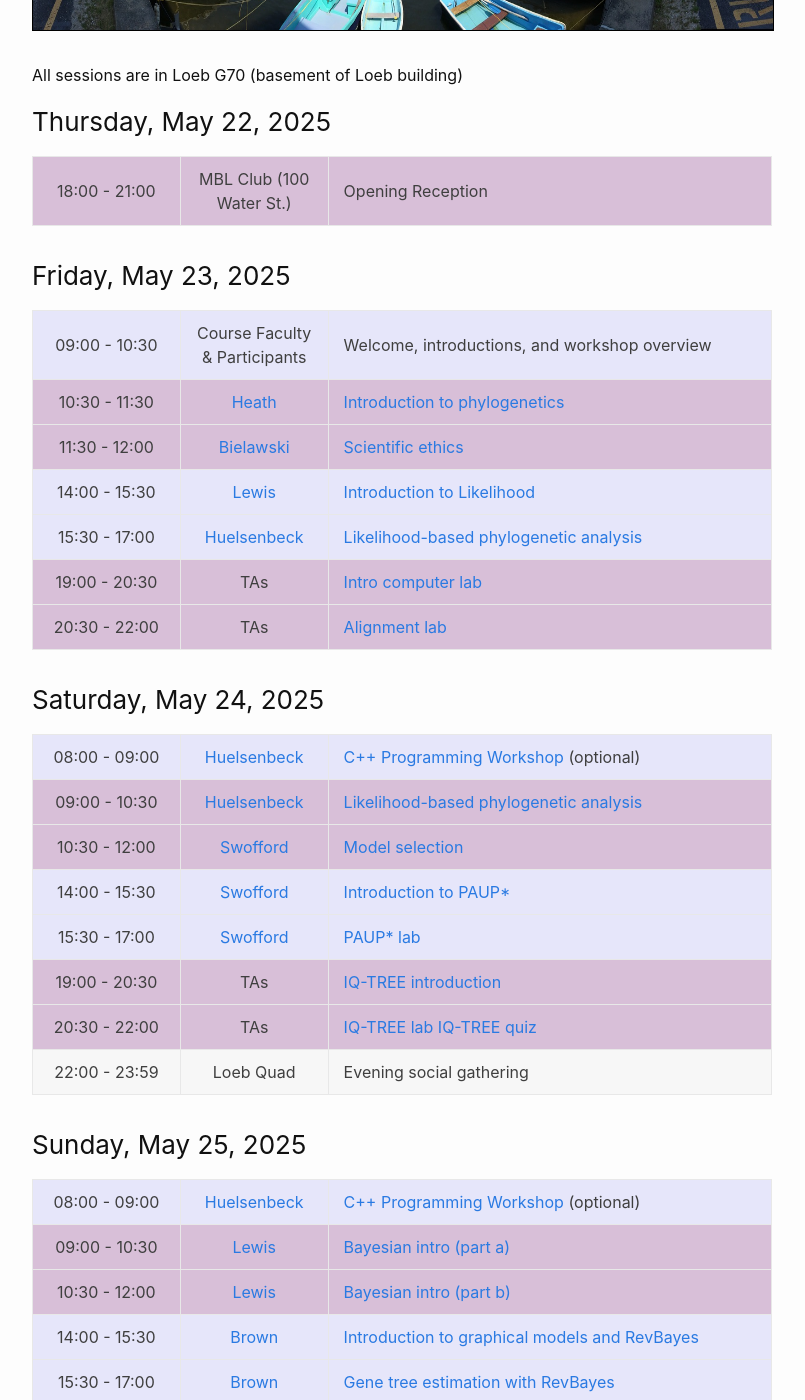
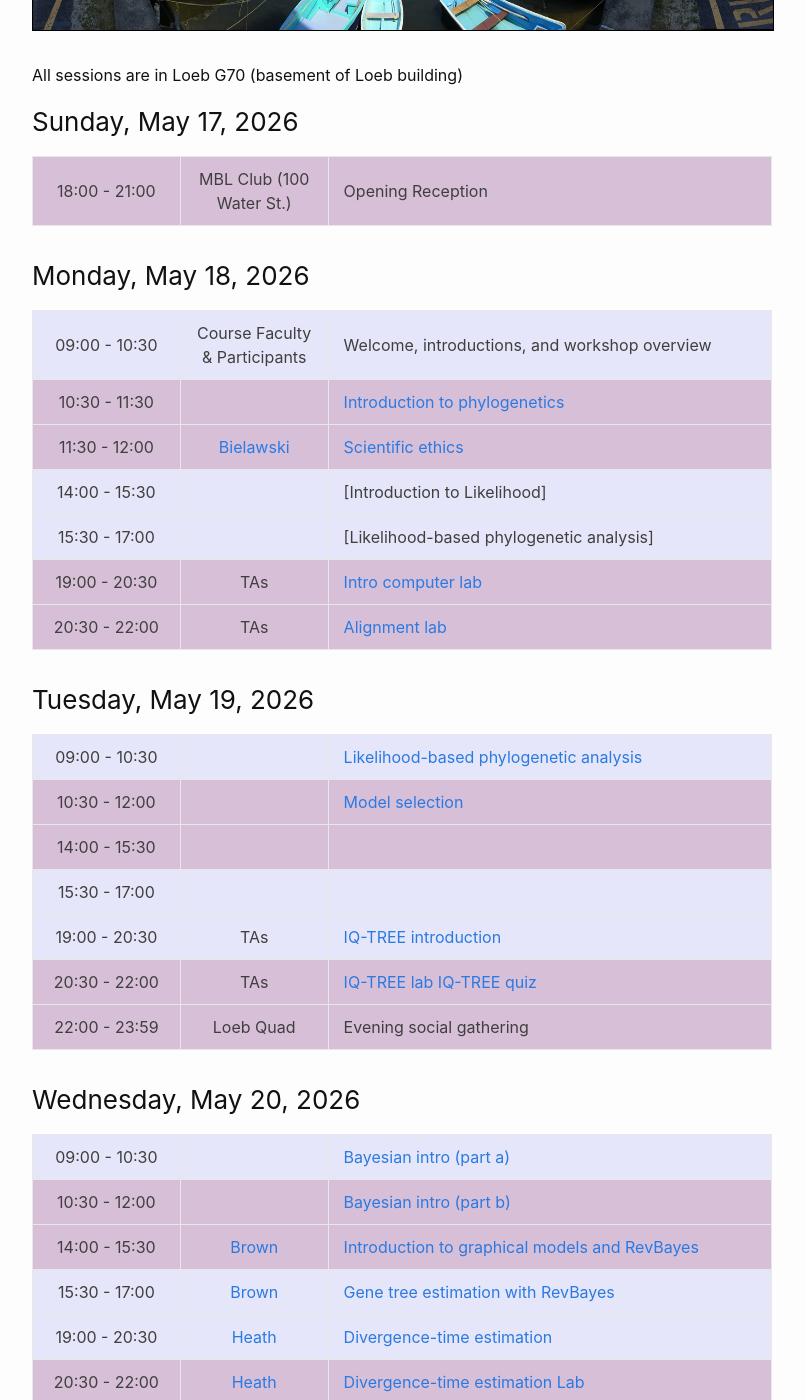
Before and after one commit to molevolworkshop/molevolworkshop.github.io, a Jekyll site: the page built from schedule.md, in a window 1280 px wide and 1400 px high, scrolled down 385 px. Shown: the whole window, without its empty margins (238-1043 px from the left). Built offline with Jekyll 4.4.1, drawn with Linux system fonts in a browser that asks for light colours; some of the changed text lies outside the part shown.

Commit message:
Partial schedule update

```diff
--- a/schedule.md
+++ b/schedule.md
@@ -8,43 +8,41 @@ permalink: /schedule/
 
 All sessions are in Loeb G70 (basement of Loeb building)
 
-### Thursday, May 22, 2025
+### Sunday, May 17, 2026
 
 ---------------|--------------------------------------|-----------------------------------
  18:00 - 21:00 |  MBL Club (100 Water St.)            | Opening Reception
 {:.daily-schedule-std}
 
-### Friday, May 23, 2025
+### Monday, May 18, 2026
 
 ---------------|--------------------------------------|-----------------------------------
  09:00 - 10:30 | Course Faculty & Participants        | Welcome, introductions, and workshop overview
- 10:30 - 11:30 | [Heath](/faculty-heath/)             | [Introduction to phylogenetics]({{ site.baseurl }}/faculty/heath/pdf/Intro_phylogeny_2025.pdf)
+ 10:30 - 11:30 |                                      | [Introduction to phylogenetics]({{ site.baseurl }}/faculty/heath/pdf/Intro_phylogeny_2025.pdf)
  11:30 - 12:00 | [Bielawski](/faculty-bielawski/)     | [Scientific ethics](http://awarnach.mathstat.dal.ca/~joeb/PAML_lab/slides/Ethics_intro_2025_A.pdf)
- 14:00 - 15:30 | [Lewis](/faculty-lewis/)             | [Introduction to Likelihood]({{ site.baseurl }}/faculty/lewis/pdf/lewis-likelihood-2025.pdf)
- 15:30 - 17:00 | [Huelsenbeck](/faculty-huelsenbeck/) | [Likelihood-based phylogenetic analysis]({{ site.baseurl }}/faculty/huelsenbeck/pdf/woodsHole2025.pdf)
+ 14:00 - 15:30 |                                      | [Introduction to Likelihood]
+ 15:30 - 17:00 |                                      | [Likelihood-based phylogenetic analysis]
  19:00 - 20:30 | TAs                                  | [Intro computer lab](/labs/intro/)
  20:30 - 22:00 | TAs                                  | [Alignment lab](/labs/alignment/)
 {: .daily-schedule-cpp}
 
-### Saturday, May 24, 2025
+### Tuesday, May 19, 2026
 
 ---------------|--------------------------------------|-----------------------------------
- 08:00 - 09:00 | [Huelsenbeck](/faculty-huelsenbeck/) | [C++ Programming Workshop]({{ site.baseurl }}/assets/pdf/Programming_Book.pdf) (optional)
- 09:00 - 10:30 | [Huelsenbeck](/faculty-huelsenbeck/) | [Likelihood-based phylogenetic analysis]({{ site.baseurl }}/faculty/huelsenbeck/pdf/woodsHole2025.pdf)
- 10:30 - 12:00 | [Swofford](/faculty-swofford/)       | [Model selection]({{ site.baseurl }}/faculty/swofford/pdf/swofford_WH2025_modsel.pdf)
- 14:00 - 15:30 | [Swofford](/faculty-swofford/)       | [Introduction to PAUP*](http://paup.phylosolutions.com/)
- 15:30 - 17:00 | [Swofford](/faculty-swofford/)       | [PAUP* lab](/faculty/swofford/pdf/modsel-sim-tutorial.html)
+ 09:00 - 10:30 |                                      | [Likelihood-based phylogenetic analysis]({{ site.baseurl }}/faculty/huelsenbeck/pdf/woodsHole2025.pdf)
+ 10:30 - 12:00 |                                      | [Model selection]({{ site.baseurl }}/faculty/swofford/pdf/swofford_WH2025_modsel.pdf)
+ 14:00 - 15:30 |                                      |
+ 15:30 - 17:00 |                                      |
  19:00 - 20:30 | TAs                                  | [IQ-TREE introduction]({{ site.baseurl }}/faculty/mcshea/pdf/MOLE2025-IQ-TREE.pdf)
  20:30 - 22:00 | TAs                                  | [IQ-TREE lab](https://iqtree.github.io/workshop/molevol_tutorial2025) [IQ-TREE quiz](https://docs.google.com/forms/d/e/1FAIpQLSfvNMk0HJFBHDU9qAbNopbhWORx0CwSEBFdxSuCiDLJ5K1g5w/viewform?usp=dialog)
  22:00 - 23:59 | Loeb Quad                            | Evening social gathering
 {:.daily-schedule-cpp}
 
-### Sunday, May 25, 2025
+### Wednesday, May 20, 2026
 
 ---------------|--------------------------------------|-----------------------------------
- 08:00 - 09:00 | [Huelsenbeck](/faculty-huelsenbeck/) | [C++ Programming Workshop]({{ site.baseurl }}/assets/pdf/Programming_Book.pdf) (optional)
- 09:00 - 10:30 | [Lewis](/faculty-lewis/)             | [Bayesian intro (part a)]({{ site.baseurl }}/faculty/lewis/pdf/lewis-bayesian-2025a.pdf)
- 10:30 - 12:00 | [Lewis](/faculty-lewis/)             | [Bayesian intro (part b)]({{ site.baseurl }}/faculty/lewis/pdf/lewis-bayesian-2025b.pdf)
+ 09:00 - 10:30 |                                      | [Bayesian intro (part a)]({{ site.baseurl }}/faculty/lewis/pdf/lewis-bayesian-2025a.pdf)
+ 10:30 - 12:00 |                                      | [Bayesian intro (part b)]({{ site.baseurl }}/faculty/lewis/pdf/lewis-bayesian-2025b.pdf)
  14:00 - 15:30 | [Brown](/faculty-brown/)             | [Introduction to graphical models and RevBayes](/faculty/brown/pdf/Brown_GraphicalModels_RevBayes.pdf)
  15:30 - 17:00 | [Brown](/faculty-brown/)             | [Gene tree estimation with RevBayes](https://revbayes.github.io/tutorials/ctmc/)
  19:00 - 20:30 | [Heath](/faculty-heath/)             | [Divergence-time estimation](https://figshare.com/articles/Bayesian_Divergence-Time_Estimation_Lecture/6849005)
@@ -52,10 +50,9 @@ All sessions are in Loeb G70 (basement of Loeb building)
  22:00 - 23:59 | Loeb Quad                            | Social
 {:.daily-schedule-cpp}
 
-### Monday, May 26, 2025
+### Thursday, May 21, 2026
 
 ---------------|--------------------------------------|-----------------------------------
- 08:00 - 09:00 | [Huelsenbeck](/faculty-huelsenbeck/) | [C++ Programming Workshop]({{ site.baseurl }}/assets/pdf/Programming_Book.pdf) (optional)
  09:00 - 10:30 | [Eme](/faculty-eme/)		          | [Deep phylogenomics]({{ site.baseurl }}/faculty/eme/pdf/Phylogenomics_EmeLaura_WoodsHole2025.pdf)
  10:30 - 12:00 | [Eme](/faculty-beerli/)              | [Deep phylogenomics]({{ site.baseurl }}/faculty/eme/pdf/Phylogenomics_EmeLaura_WoodsHole2025.pdf)
  14:00 - 15:30 | [Beerli](/faculty-beerli/)           | [Introduction to The Coalescent]({{ site.baseurl }}/faculty/beerli/pdf/coalescence1-mbl2025.pdf)
@@ -65,10 +62,9 @@ All sessions are in Loeb G70 (basement of Loeb building)
  22:00 - 23:59 | Loeb Quad                            | Social
 {:.daily-schedule-cpp}
 
-### Tuesday, May 27, 2025
+### Friday, May 22, 2026
 
 ---------------|--------------------------------------|-----------------------------------
- 08:00 - 09:00 | [Huelsenbeck](/faculty-huelsenbeck/) | [C++ Programming Workshop]({{ site.baseurl }}/assets/pdf/Programming_Book.pdf) (optional)
  09:00 - 10:30 | [Beerli](/faculty-beerli/)           | [Model comparison in biogeography/population genetics using MIGRATE (introduction slides)]({{site.baseurl}}/faculty/beerli/pdf/bayesfactor_presented2024.pdf)
  10:30 - 12:00 | [Beerli](/faculty-beerli/)           | [MIGRATE (Tutorial)]({{ site.baseurl }}/faculty/beerli/migrate-tutorial-html/MIGRATEtutorial2023.html)
  14:00 - 15:30 | [Edwards](/faculty-edwards/)         | [Multilocus phylogeography and phylogenetics]({{ site.baseurl }}/faculty/edwards/pdf/Edwards_MBL_2025_partI.pdf)
@@ -78,14 +74,13 @@ All sessions are in Loeb G70 (basement of Loeb building)
  22:00 - 23:59 | Loeb Quad                            | Post-dinner social gathering
 {:.daily-schedule-cpp}
 
-### Wednesday, May 28, 2025
+### Saturday, May 23, 2026
 
 **Free Day** (sleep in, catch up on email, visit [Martha's Vineyard](https://mvol.com), go [whale watching in Hyannis](https://www.whales.net), etc.)
 
-### Thursday, May 29, 2025
+### Sunday, May 24, 2026
 
 ---------------|--------------------------------------|-----------------------------------
- 08:00 - 09:00 | [Huelsenbeck](/faculty-huelsenbeck/) | [C++ Programming Workshop]({{ site.baseurl }}/assets/pdf/Programming_Book.pdf) (optional)
  09:00 - 10:30 | [Bielawski](/faculty-bielawski/)     | [Theories of molecular evolution: Lecture slides](http://awarnach.mathstat.dal.ca/~joeb/PAML_lab/slides/Bielawski_lecture_PART_1.pdf)
  10:30 - 12:00 | [Bielawski](/faculty-bielawski/)     | [Intro to codon models: Lecture slides](http://awarnach.mathstat.dal.ca/~joeb/PAML_lab/slides/Bielawski_lecture_PART_2.pdf)
  14:00 - 15:30 | [Chang](/faculty-chang/)             | [Adaptive protein evolution: Introduction]({{ site.baseurl }}/faculty/chang/pdf/BChang_WH_1_2024_compressed_updated.pdf)
@@ -96,10 +91,9 @@ All sessions are in Loeb G70 (basement of Loeb building)
 {:.daily-schedule-cpp}
 
 
-### Friday, May 30, 2025
+### Monday, May 25, 2026
 
 ---------------|--------------------------------------|-----------------------------------
- 08:00 - 09:00 | [Huelsenbeck](/faculty-huelsenbeck/) | [C++ Programming Workshop]({{ site.baseurl }}/assets/pdf/Programming_Book.pdf) (optional)
  09:00 - 10:30 | [Kubatko](/faculty-kubatko/)         | [Species Tree Estimation]({{ site.baseurl }}/faculty/kubatko/pdf/SpeciesTreeEstimation2025.pdf)
  10:30 - 12:00 | [Kubatko](/faculty-kubatko/)         | [Species Tree Estimation]({{ site.baseurl }}/faculty/kubatko/pdf/SpeciesTreeEstimation2025.pdf)
  14:00 - 15:30 | [Gill](https://stat.uga.edu/directory/people/mandev-gill)       | [Phylodynamics of Infectious Disease]({{ site.baseurl }}/faculty/gill/pdf/msgill_mole1.pdf)
@@ -109,11 +103,11 @@ All sessions are in Loeb G70 (basement of Loeb building)
  22:00 - 23:59 | Loeb Quad                            | Social
  {:.daily-schedule-cpp}
 
-### Saturday, May 31, 2025
+### Tuesday, May 26, 2026
 
 ---------------|--------------------------------------|-----------------------------------
- 09:00 - 10:30 | [Yoder](/faculty-mctavish/)          | [Molecular evolution]({{ site.baseurl }}/faculty/yoder/pdf/Yoder_2025.pdf)
- 10:30 - 12:00 | [Yoder](/faculty-mctavish/)          | [Molecular evolution]({{ site.baseurl }}/faculty/yoder/pdf/Yoder_2025.pdf)
+ 09:00 - 10:30 |                                      | [Molecular evolution]({{ site.baseurl }}/faculty/yoder/pdf/Yoder_2025.pdf)
+ 10:30 - 12:00 |                                      | [Molecular evolution]({{ site.baseurl }}/faculty/yoder/pdf/Yoder_2025.pdf)
  14:00 - 15:30 | [Solís-Lemus](/faculty-solis-lemus/) | [Phylogenetic networks to study reticulate evolution](https://figshare.com/articles/presentation/MOLE_2025_Phylogenetic_networks_lecture/29144483?file=54806237)
  15:30 - 17:00 | [Solís-Lemus](/faculty-solis-lemus/) | [Network models tutorial](https://solislemuslab.github.io/snaq-tutorial/)
  19:00 - 20:30 | [Knowles](/faculty-knowles/)         | [Evolutionary applications of genomic data](https://lsu.box.com/s/6txwe7pm0o5eth2yg3h0vdbpak9fkow5)
@@ -121,7 +115,7 @@ All sessions are in Loeb G70 (basement of Loeb building)
  22:00 - 23:59 | Loeb Quad                            | Almost-the-end party
 {:.daily-schedule-std}
 
-### Sunday, June 1, 2025
+### Wednesday, May 27, 2026
 
 ---------------|--------------------------------------|-----------------------------------
  09:00 - 10:30 | [Swofford](/faculty-swofford/)/[Bielawski](/faculty-bielawski/)       | Scientific ethics panel discussion. (Slides are for reference: [Ethics Intro](http://awarnach.mathstat.dal.ca/~joeb/PAML_lab/slides/Ethics_intro_2025_A.pdf) and [Values, diversity & ethics](http://awarnach.mathstat.dal.ca/~joeb/PAML_lab/slides/Values_Diversity_2025.pdf))
```
